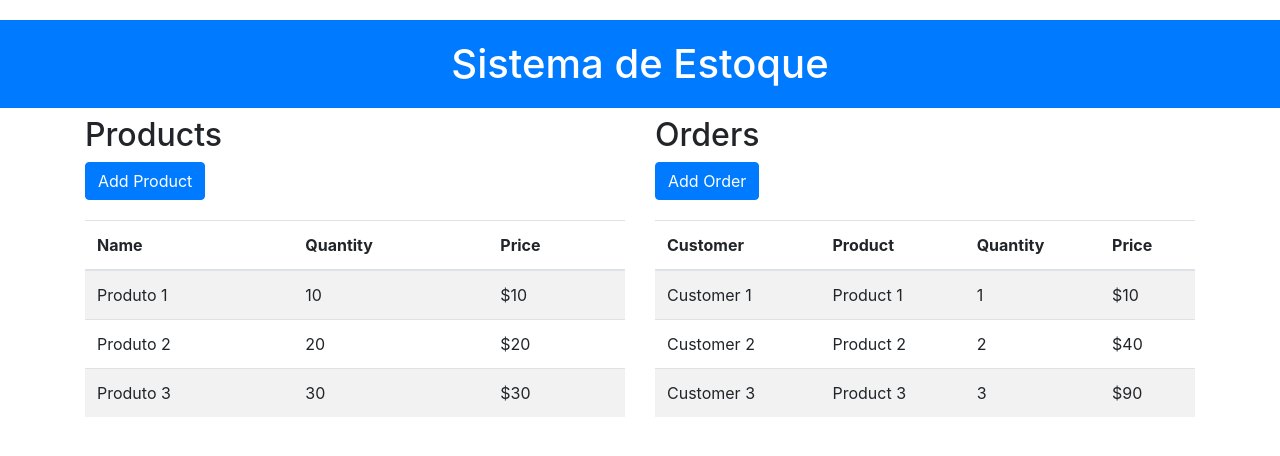
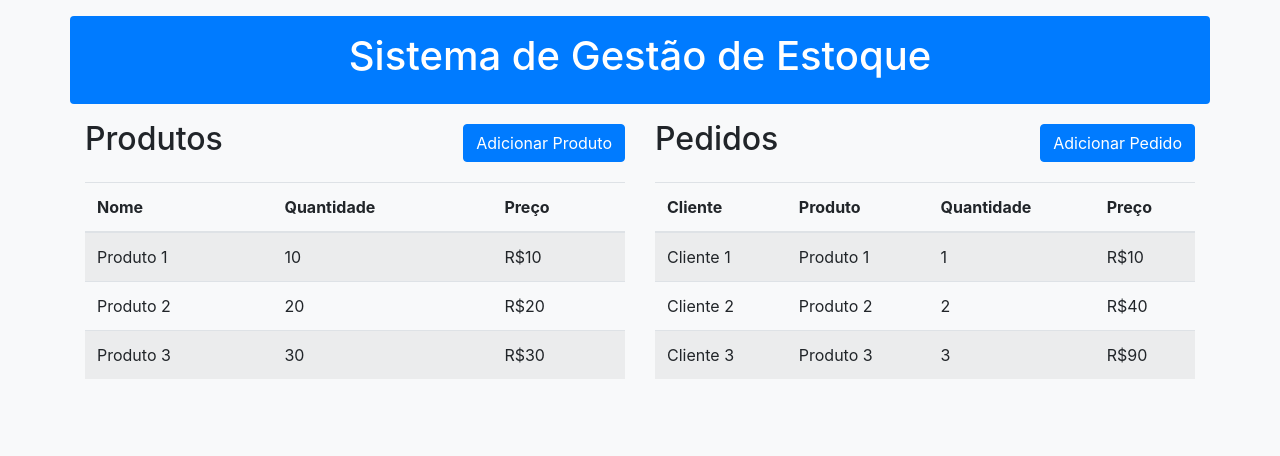
Before and after one commit to Codshop/GerenciamentoEstoque, a website: page index.html in a window 1280 px wide. Drawn offline with nearby package versions, Linux system fonts and the light colour scheme.

Commit message:
mudança 10

```diff
--- a/index.html
+++ b/index.html
@@ -1,92 +1,82 @@
 <!DOCTYPE html>
-<html lang="en">
+<html lang="pt-br">
     <head>
         <meta charset="UTF-8">
-        <title>Stock Management System</title>
+        <title>Sistema de Gestão de Estoque</title>
         <link rel="stylesheet" href="https://maxcdn.bootstrapcdn.com/bootstrap/4.0.0/css/bootstrap.min.css">
-        <style>
-            body {
-                margin-top: 20px;
-            }
-            h1 {
-                color: white;
-                padding: 20px 0;
-            }
-            .header {
-                background-color: #007BFF;
-                text-align: center;
-            }
-            .add-button {
-                margin-bottom: 20px;
-            }
-        </style>
     </head>
-<body>
-  <div class="header">
-    <h1>Sistema de Estoque</h1>
-  </div>
+<body class="bg-light py-3">
   <div class="container">
     <div class="row">
+      <div class="col-12 bg-primary text-white p-3 mb-3 rounded">
+        <h1 class="text-center">Sistema de Gestão de Estoque</h1>
+      </div>
+    </div>
+    <div class="row">
       <div class="col-md-6">
-        <h2>Products</h2>
-        <button type="button" class="btn btn-primary add-button">Add Product</button>
+        <div class="d-flex justify-content-between align-items-center mb-3">
+          <h2>Produtos</h2>
+          <button type="button" class="btn btn-primary">Adicionar Produto</button>
+        </div>
         <table class="table table-striped">
           <thead>
             <tr>
-              <th>Name</th>
-              <th>Quantity</th>
-              <th>Price</th>
+              <th>Nome</th>
+              <th>Quantidade</th>
+              <th>Preço</th>
             </tr>
           </thead>
           <tbody>
             <tr>
               <td>Produto 1</td>
               <td>10</td>
-              <td>$10</td>
+              <td>R$10</td>
             </tr>
             <tr>
               <td>Produto 2</td>
               <td>20</td>
-              <td>$20</td>
+              <td>R$20</td>
             </tr>
             <tr>
               <td>Produto 3</td>
               <td>30</td>
-              <td>$30</td>
+              <td>R$30</td>
             </tr>
           </tbody>
         </table>
       </div>
       <div class="col-md-6">
-            <h2>Orders</h2>
-            <button type="button" class="btn btn-primary add-button">Add Order</button>
+        <div class="d-flex justify-content-between align-items-center mb-3">
+          <h2>Pedidos</h2>
+          <button type="button" class="btn btn-primary">Adicionar Pedido</button>
+        </div>
         <table class="table table-striped">
           <thead>
             <tr>
-                <th>Customer</th>
-              <th>Product</th>
-              <th>Quantity</th>
-              <th>Price</th>
+              <th>Cliente</th>
+              <th>Produto</th>
+              <th>Quantidade</th>
+              <th>Preço</th>
             </tr>
           </thead>
           <tbody>
             <tr>
-              <td>Customer 1</td>
-              <td>Product 1</td>
+              <td>Cliente 1</td>
+              <td>Produto 1</td>
               <td>1</td>
-              <td>$10</td>
+              <td>R$10</td>
             </tr>
             <tr>
-              <td>Customer 2</td>
-              <td>Product 2</td>
+              <td>Cliente 2</td>
+              <td>Produto 2</td>
               <td>2</td>
-              <td>$40</td>
+              <td>R$40</td>
             </tr>
             <tr>
-              <td>Customer 3</td>
-              <td>Product 3</td>
+              <td>Cliente 3</td>
+              <td>Produto 3</td>
               <td>3</td>
-              <td>$90</td>
+              <td>R$90</td>
             </tr>
           </tbody>
         </table>
```
Lines whose indentation alone changed are shown as unchanged.
